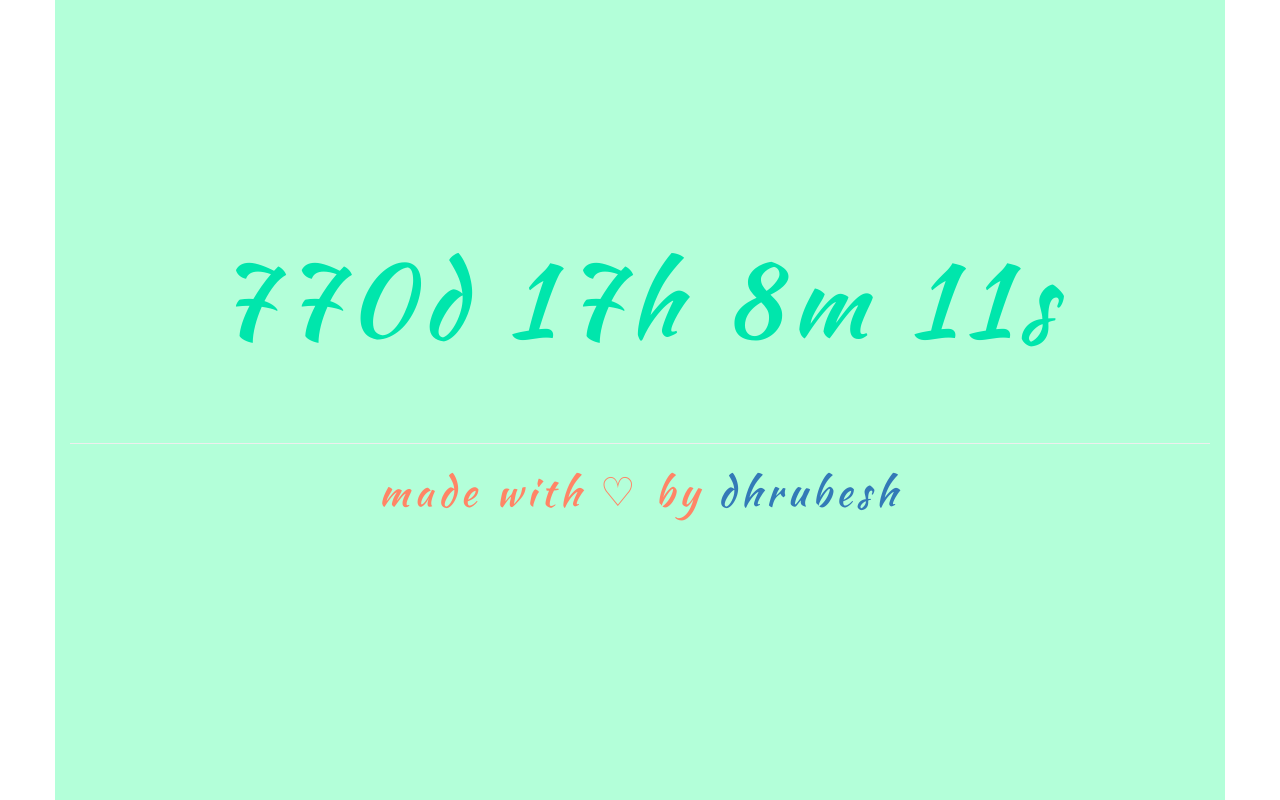
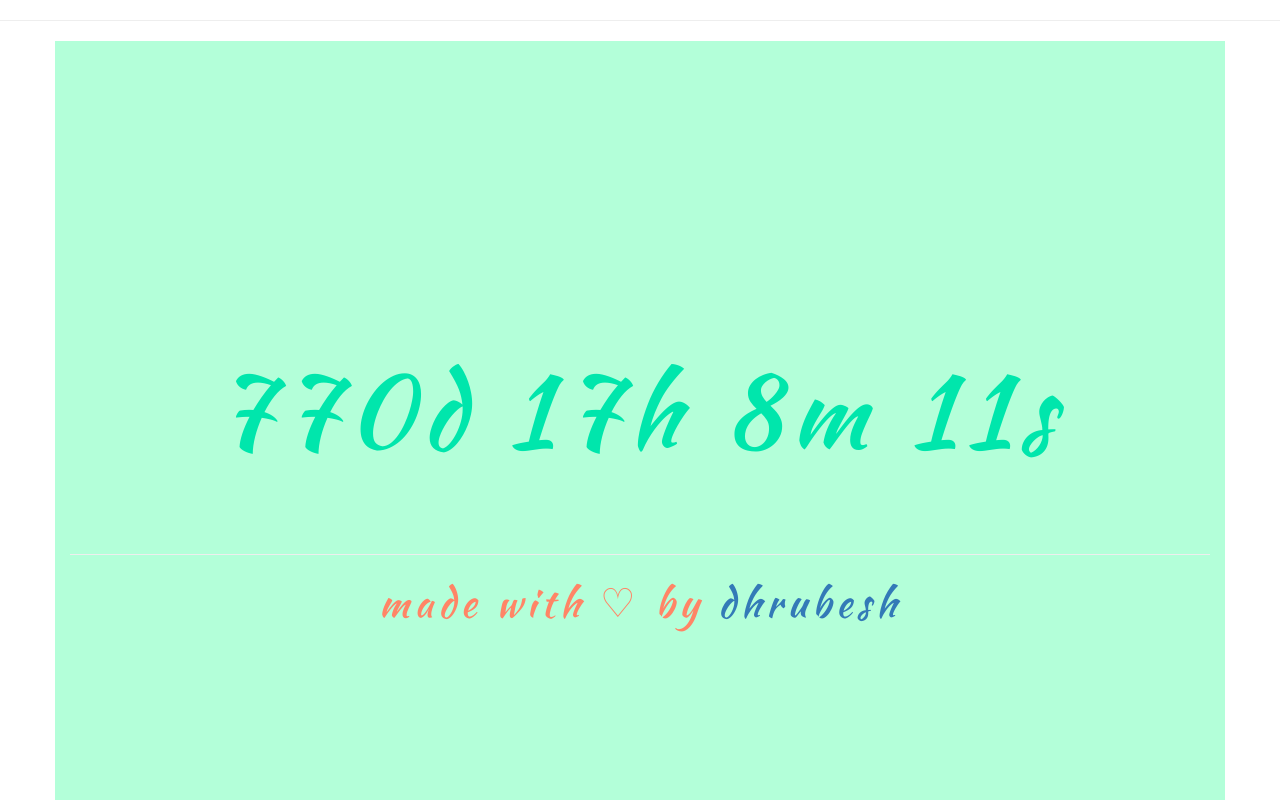
Before and after one commit to dhrubesh/graduation, a plain HTML site: page index.html in a window 1280 px wide. Shown: the top 800 px of the page. Drawn offline with nearby package versions, Linux system fonts and the light colour scheme.

Commit message:
top padding

```diff
--- a/index.html
+++ b/index.html
@@ -19,7 +19,7 @@
 .container{
 	font-family: 'Kaushan Script', cursive;
 	text-align: center;
-	padding-top: 230px;
+	padding-top: 300px;
 	background-color:  #b3ffd9;
 	padding-bottom: 550px;
 	height: 100%
@@ -38,6 +38,7 @@
 }
 </style>
 <body>
+<hr>
 <div class="container bla">
 	<p id="countDown"></p>
 	<br><br>
```
